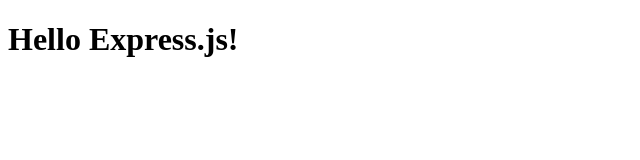
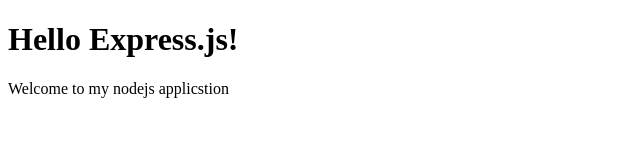
Before and after one commit to anushagude/Webserver-for-NodeJS, a website: page public/index.html in a window 1280 px wide. Shown: the whole page, without its empty margins (0-640 px from the left). Drawn offline with Linux system fonts and the light colour scheme.

Commit message:
update index.html

```diff
--- a/public/index.html
+++ b/public/index.html
@@ -6,4 +6,5 @@
 	</head>
 	<body>
 	<h1>Hello Express.js!</h1>
+	<p>Welcome to my nodejs applicstion</p>
 </html>
```
